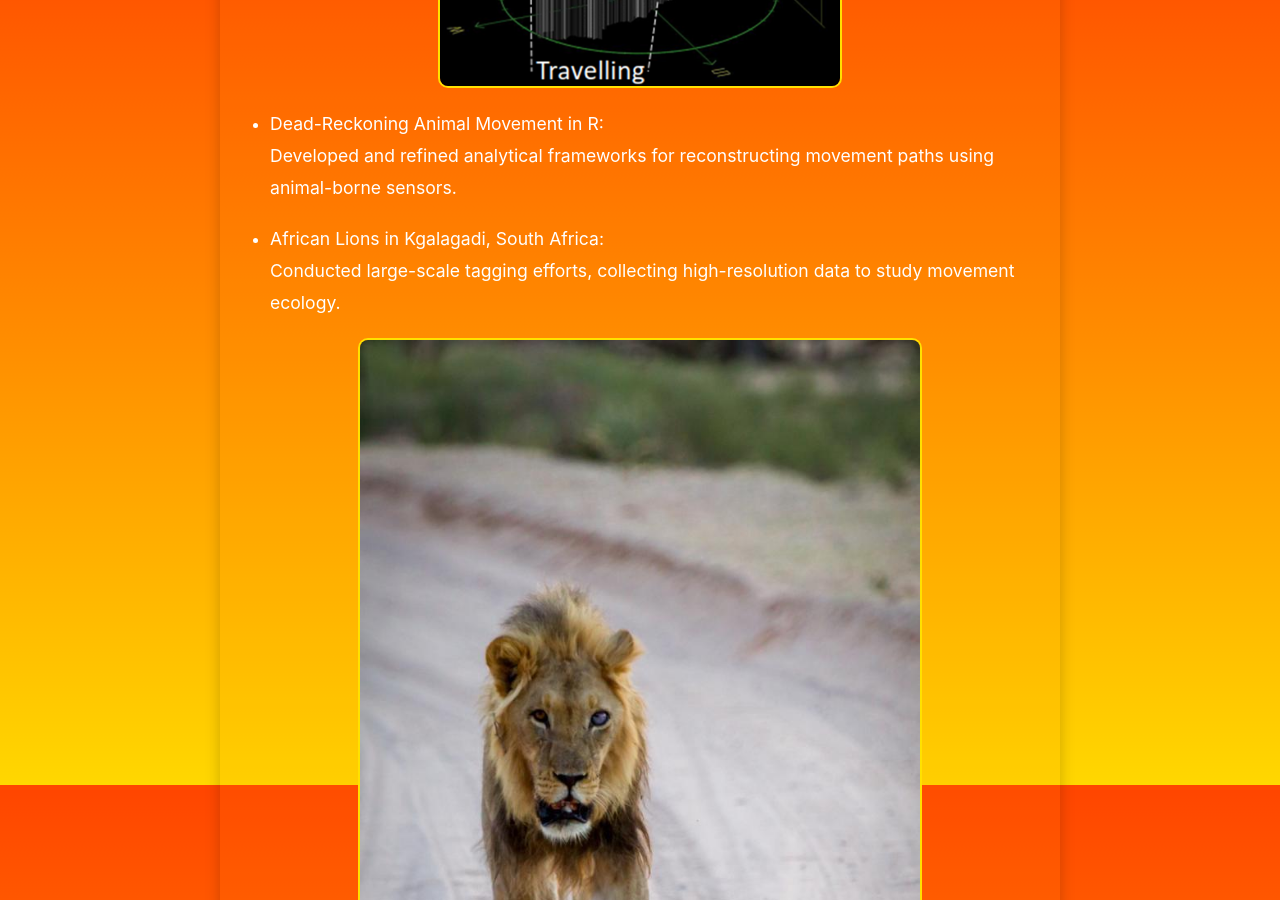
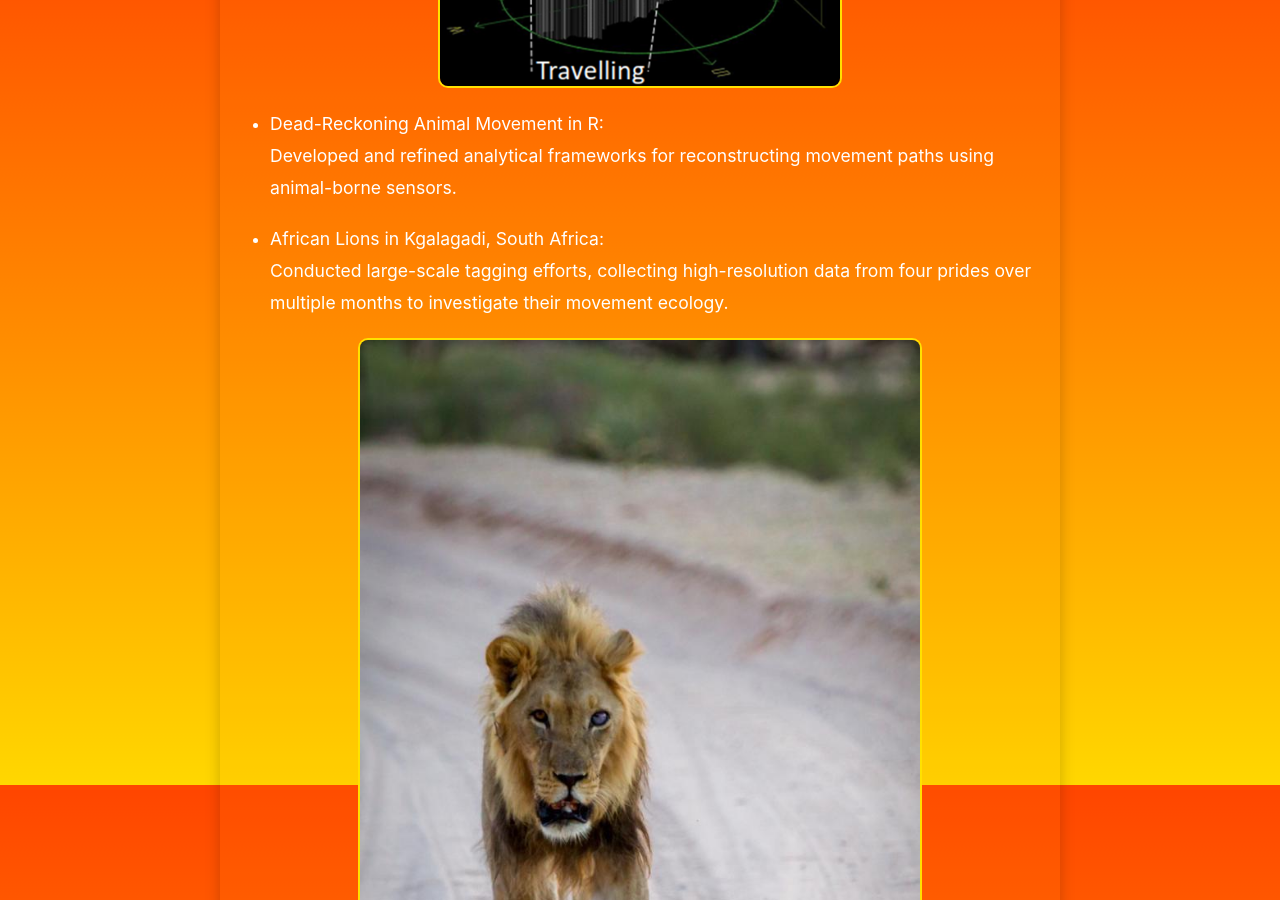
Before and after one commit to Richard6195/my-website, a Jekyll site: the page built from about.md, in a window 1280 px wide and 900 px high, scrolled down 2815 px. Built offline with Jekyll 4.4.1, drawn with Linux system fonts in a browser that asks for light colours.

Commit message:
Update website with new changes

```diff
--- a/about.md
+++ b/about.md
@@ -39,7 +39,7 @@ Throughout my career, I’ve led and contributed to several interdisciplinary re
   Developed and refined analytical frameworks for reconstructing movement paths using animal-borne sensors.
 
 - African Lions in Kgalagadi, South Africa:
-  Conducted large-scale tagging efforts, collecting high-resolution data to study movement ecology.
+  Conducted large-scale tagging efforts, collecting high-resolution data from four prides over multiple months to investigate their movement ecology.
 
 ![Alt Text](assets/images/lion.jpg){: width="70%"}
 
```
